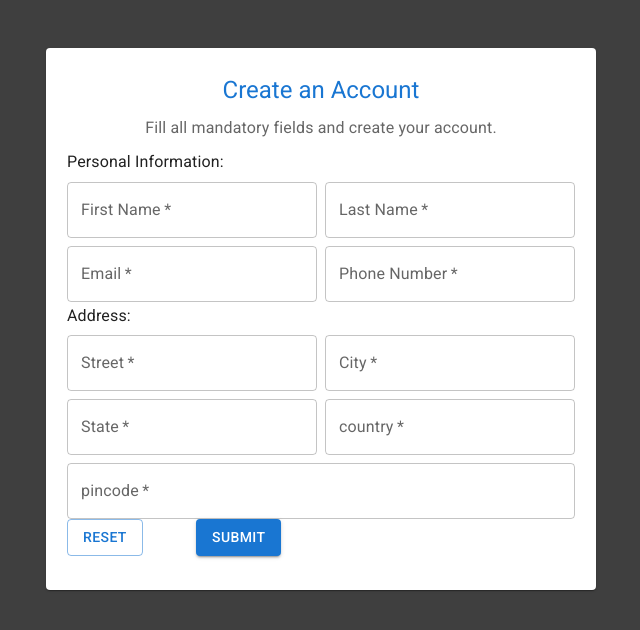
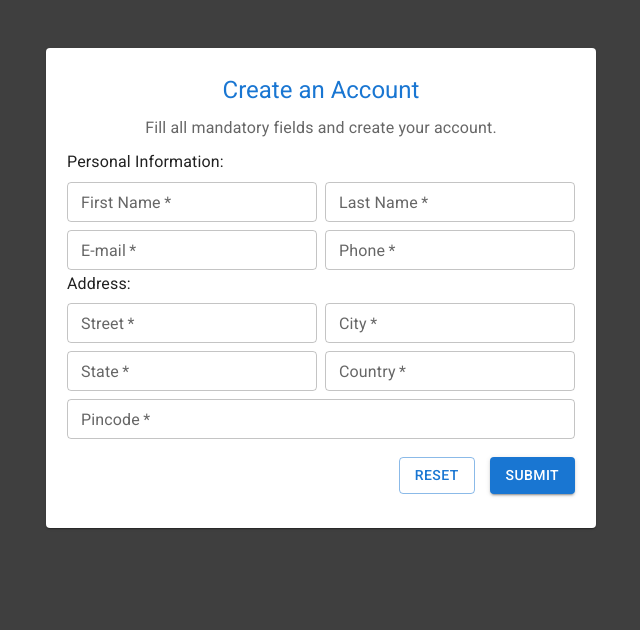
Before and after one commit to bulkesh/react-dynamic-material-form-with-json, a React (Create React App) app: page / in a window 1280 px wide. Shown: the top 630 px of the page, without its empty margins (319-959 px from the left). Built offline with nearby package versions, Linux system fonts and the light colour scheme.

Commit message:
dynamic form with json config created

```diff
--- a/src/App.js
+++ b/src/App.js
@@ -1,132 +1,8 @@
-import styles from './App.module.css';
-import { Button, Card, CardContent, Grid, TextField, Typography } from '@mui/material';
+import Form from './components/Form';
 
 function App() {
   return (
-    <Card className={styles.card}>
-      <CardContent >
-        <Typography variant='h5' align='center' gutterBottom color='primary'>Create an Account</Typography>
-        <Typography variant='subtitle1' align='center' gutterBottom color='textSecondary'>Fill all mandatory fields and create your account.</Typography>
-        <form>
-          <Typography variant='subtitle1' gutterBottom>Personal Information:</Typography>
-          <Grid container spacing={1}>
-            <Grid xs={12} sm={6} item >
-              <TextField
-                required
-                autoComplete='off'
-                placeholder='Enter First Name'
-                id="firstName"
-                label="First Name"
-                defaultValue=""
-                fullWidth
-              />
-            </Grid>
-            <Grid xs={12} sm={6} item >
-              <TextField
-                required
-                autoComplete='off'
-                placeholder='Enter Last Name'
-                id="lastName"
-                label="Last Name"
-                defaultValue=""
-                fullWidth
-              />
-            </Grid>
-            <Grid xs={12} sm={6} item >
-              <TextField
-                required
-                autoComplete='off'
-                placeholder='Enter E-mail Address'
-                id="email"
-                type='email'
-                label="Email"
-                defaultValue=""
-                fullWidth
-              />
-            </Grid>
-            <Grid xs={12} sm={6} item >
-              <TextField
-                required
-                autoComplete='off'
-                placeholder='Enter Phone Number with Countery code'
-                id="phone"
-                label="Phone Number"
-                defaultValue=""
-                type="number"
-                fullWidth
-              />
-            </Grid>
-          </Grid>
-          <Typography variant='subtitle1' gutterBottom>Address:</Typography>
-
-          <Grid container spacing={1}>
-            <Grid xs={12} sm={6} item >
-              <TextField
-                required
-                autoComplete='off'
-                placeholder='Street'
-                id="street"
-                label="Street"
-                defaultValue=""
-                fullWidth
-              />
-            </Grid>
-            <Grid xs={12} sm={6} item >
-              <TextField
-                required
-                autoComplete='off'
-                placeholder='City'
-                id="city"
-                label="City"
-                defaultValue=""
-                fullWidth
-              />
-            </Grid>
-            <Grid xs={12} sm={6} item >
-              <TextField
-                required
-                autoComplete='off'
-                placeholder='State'
-                id="state"
-                label="State"
-                defaultValue=""
-                fullWidth
-              />
-            </Grid>
-            <Grid xs={12} sm={6} item >
-              <TextField
-                required
-                autoComplete='off'
-                placeholder='Country'
-                id="country"
-                label="country"
-                defaultValue=""
-                fullWidth
-              />
-            </Grid>
-            <Grid xs={12} item >
-              <TextField
-                required
-                autoComplete='off'
-                placeholder='Pincode'
-                id="pincode"
-                label="pincode"
-                defaultValue=""
-                fullWidth
-              />
-            </Grid>
-          </Grid>
-          <Grid container spacing={1}>
-            <Grid xs={6} sm={3} item>
-              <Button type='reset' variant="outlined">Reset</Button>
-            </Grid>
-            <Grid xs={6} sm={3} item>
-              <Button type='submit' variant="contained">Submit</Button>
-            </Grid>
-          </Grid>
-        </form>
-      </CardContent>
-    </Card>
+    <Form />
   );
 }
 
--- a/src/App.module.css
+++ b/src/App.module.css
@@ -1,9 +1,3 @@
 .App {
   text-align: center;
 }
-.card {
-  width: 90%;
-  max-width: 550px;
-  margin: 3rem auto;
-  padding: 10px 5px;
-}
--- /dev/null
+++ b/src/components/Form.js
@@ -0,0 +1,64 @@
+import styles from './Form.module.css';
+import { Button, Card, CardContent, Grid, TextField, Typography } from '@mui/material';
+import { createAccountFormElement } from '../utils/form-element';
+
+const Form = () => {
+
+    const onChangeHadler = (event) => {
+        console.log(event.target.id," : ",event.target.value)
+    }
+    const onBlurHandler = (event) => {
+
+    }
+    const onSubmitHandler = event => {
+        event.preventDefault();
+        //console.log("event : ",event)
+    }
+    return (
+        <Card className={styles.card}>
+            <CardContent >
+                <Typography variant='h5' align='center' gutterBottom color='primary'>Create an Account</Typography>
+                <Typography variant='subtitle1' align='center' gutterBottom color='textSecondary'>Fill all mandatory fields and create your account.</Typography>
+                <form>
+                    <Typography variant='subtitle1' gutterBottom>Personal Information:</Typography>
+                    <Grid container spacing={1}>
+                        {
+                            createAccountFormElement.slice(0, 4).map((input, index) => (
+                                <Grid key={index} xs={input.xs} sm={input.sm} item >
+                                    <TextField {...input}
+                                        onChange={onChangeHadler}
+                                        onBlur={onBlurHandler}
+                                    />
+                                </Grid>
+                            ))
+                        }
+
+                    </Grid>
+                    <Typography variant='subtitle1' gutterBottom>Address:</Typography>
+                    <Grid container spacing={1}>
+                        {
+                            createAccountFormElement.slice(4, createAccountFormElement.length).map((input, index) => (
+                                <Grid key={index} xs={input.xs} sm={input.sm} item >
+                                    <TextField {...input}
+                                        onChange={onChangeHadler}
+                                        onBlur={onBlurHandler}
+                                    />
+                                </Grid>
+                            ))
+                        }
+
+                    </Grid>
+
+                    <Grid container spacing={1} className={styles.buttonContainer}>
+                        <Grid item xs={12} align='right'>
+                            <Button type='reset' variant="outlined">Reset</Button>
+                            <Button type='submit' variant="contained" onClick={onSubmitHandler}>Submit</Button>
+                        </Grid>
+                    </Grid>
+                </form>
+            </CardContent>
+        </Card>
+    )
+}
+
+export default Form;
--- /dev/null
+++ b/src/components/Form.module.css
@@ -0,0 +1,14 @@
+.card {
+  width: 90%;
+  max-width: 550px;
+  margin: 3rem auto;
+  padding: 10px 5px;
+}
+
+.buttonContainer {
+  margin-top: 10px !important;
+}
+
+.buttonContainer button:nth-child(1){
+    margin-right: 15px ;
+}
--- /dev/null
+++ b/src/utils/form-element.js
@@ -0,0 +1,53 @@
+export const createAccountFormElement = [
+    {
+        autoComplete: 'off', placeholder: 'Enter First Name', id: "firstName",
+        name: "firstName", label: "First Name", size: 'small', defaultValue: "",
+        fullWidth: true, required: true, xs: 12, sm: 6
+    },
+    {
+        autoComplete: 'off', placeholder: 'Enter Last Name', id: "lastName",
+        name: "lastName", label: "Last Name", size: 'small', defaultValue: "",
+        fullWidth: true, required: true, xs: 12, sm: 6
+    },
+    {
+        autoComplete: 'off', placeholder: 'Enter E-mail', id: "email",
+        name: "email", label: "E-mail", type: "email", size: 'small', defaultValue: "",
+        fullWidth: true, required: true, xs: 12, sm: 6
+    },
+    {
+        autoComplete: 'off', placeholder: 'Phone Number', id: "phone",
+        name: "phone", label: "Phone", type: "number", size: 'small', defaultValue: "",
+        fullWidth: true, required: true, xs: 12, sm: 6
+    }
+
+    ,
+    {
+        autoComplete: 'off', placeholder: 'Street', id: "street",
+        name: "street", label: "Street", size: 'small', defaultValue: "",
+        fullWidth: true, required: true, xs: 12, sm: 6
+    }
+    ,
+    {
+        autoComplete: 'off', placeholder: 'City', id: "city",
+        name: "city", label: "City", size: 'small', defaultValue: "",
+        fullWidth: true, required: true, xs: 12, sm: 6
+    }
+    ,
+    {
+        autoComplete: 'off', placeholder: 'State', id: "state",
+        name: "state", label: "State", size: 'small', defaultValue: "",
+        fullWidth: true, required: true, xs: 12, sm: 6
+    }
+    ,
+    {
+        autoComplete: 'off', placeholder: 'Country', id: "country",
+        name: "country", label: "Country", size: 'small', defaultValue: "",
+        fullWidth: true, required: true, xs: 12, sm: 6
+    }
+    ,
+    {
+        autoComplete: 'off', placeholder: 'Pincode', id: "pincode",
+        name: "pincode", label: "Pincode", type: "number", size: 'small', defaultValue: "",
+        fullWidth: true, required: true, xs: 12, sm: 12
+    }
+]
```
